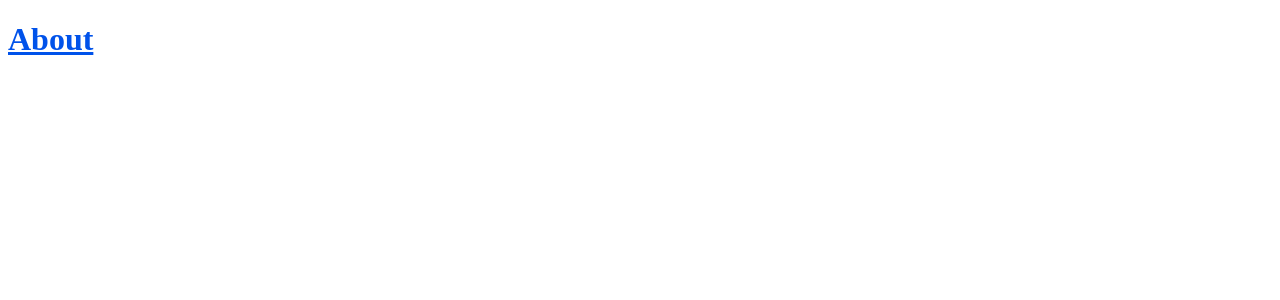
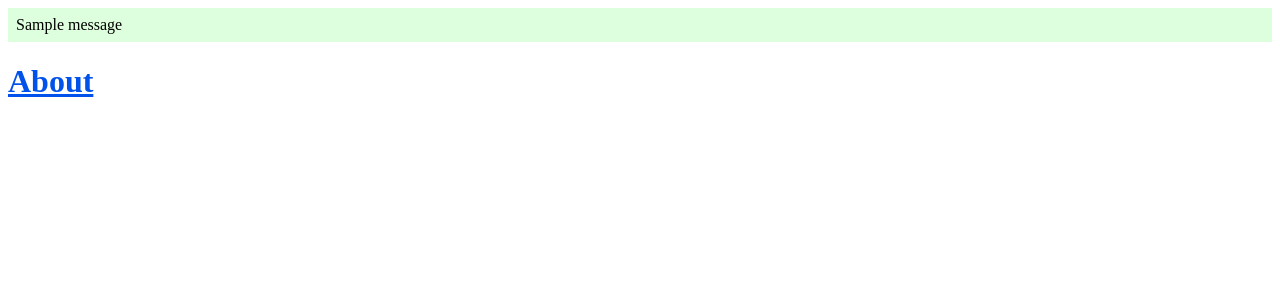
Before and after one commit to Krish123-lang/90_days_grind, a Django app: page /about in a window 1280 px wide. Before the commit the part shown is almost empty. Shown: the top 300 px of the page. Run offline with Django 5.2, Linux system fonts and the light colour scheme; one stand-in notice (Sample message) is shown.

Commit message:
django flash messages

```diff
--- a/Phase2/blog/app/views.py
+++ b/Phase2/blog/app/views.py
@@ -3,6 +3,7 @@ from django.http import HttpResponse
 
 from .forms import PostForm
 from .models import Post
+from django.contrib import messages
 # Create your views here.
 '''
 posts = [
@@ -40,6 +41,8 @@ def create_post(request):
         create_post_form = PostForm(request.POST)
         if create_post_form.is_valid():
             create_post_form.save()
+            messages.success(request, 'Post has been created successfully!')
             return redirect('home')
         else:
+            messages.error(request, 'Please correct the following errors:')
             return render(request, 'app/create_post_form.html', {'create_post_form': create_post_form})
--- a/Phase2/blog/templates/base.html
+++ b/Phase2/blog/templates/base.html
@@ -5,9 +5,19 @@
     <meta charset="UTF-8" />
     <meta name="viewport" content="width=device-width, initial-scale=1.0" />
     <title>{% if title %} {{title}} {% else %} Blog {% endif %}</title>
-    <link rel="stylesheet" href="{% static 'css/style.css' %}">
+    <link rel="stylesheet" href="{% static 'css/style.css' %}" />
   </head>
   <body>
+    {% if messages %}
+    <div class="messages">
+      {% for message in messages %}
+      <div class="alert {% if message.tags %}alert-{{message.tags}}" {% endif %}>
+        {{message}}
+      </div>
+      {% endfor %}
+    </div>
+    {% endif %}
+
     {% block content %} {% endblock content %}
 
     <script src="{% static 'js/app.js' %}"></script>
```
Also changed, not shown: Phase2/blog/db.sqlite3.
